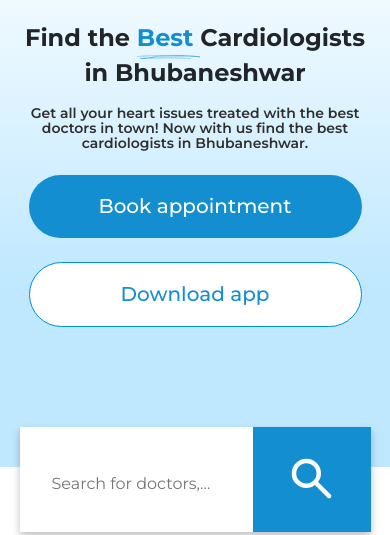
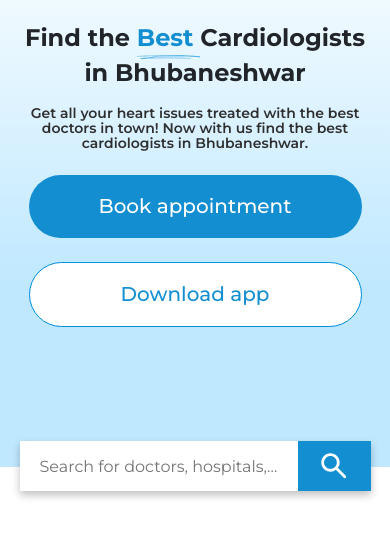
Before and after one commit to muzaffarhaque/Lab1, a plain HTML site: page index.html in a window 390 px wide. Shown: the part 347-882 px from the top of the page. Drawn offline with nearby package versions, Linux system fonts and the light colour scheme; files whose address does not match are found by name.

Commit message:
subject:serch bos fiexd

```diff
--- a/css/responsive.scss
+++ b/css/responsive.scss
@@ -234,6 +234,22 @@
         top: 62px;
         left: 50%;
         transform: translateX(-50%);
+    }
+    .hero-serch-box{
+         max-height: 50px;
+         bottom: -3%;
+         .serch-input-field{
+            padding: 10px 20px;
+            line-height: 29px;
+
+         }
+         .serch-icon-box{
+            max-width: 73px;
+            .serch-icon{
+                width: 34px;
+            }
+
+        }
     }
     // ?====================== HERO SECTON END =================
     //
```
Also changed, not shown: css/responsive.css, 1 other file.
